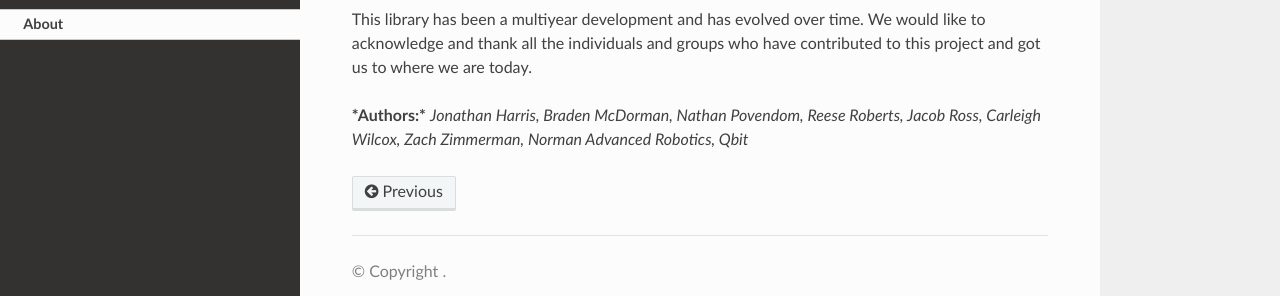
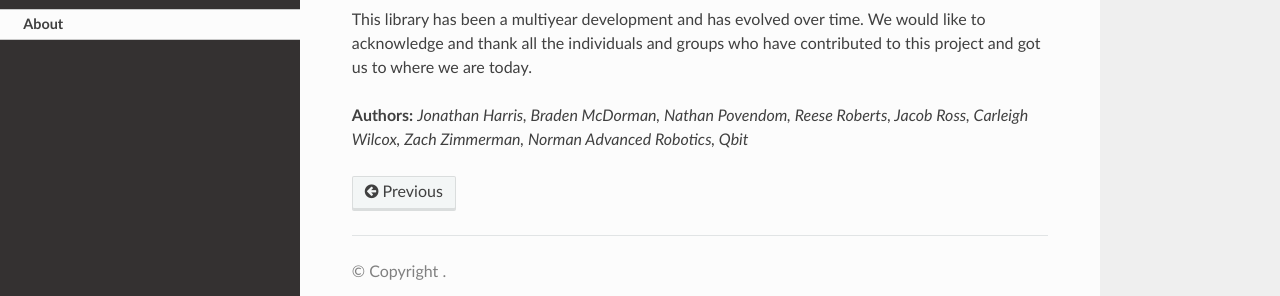
Before and after one commit to EZBotball/API, a Sphinx documentation site: the page built from docs/source/about.rst, in a window 1280 px wide. Shown: the part 152-448 px from the top of the page. Built offline with Sphinx 7.4.7 and the Read the Docs theme 2.0.0, drawn with Linux system fonts in a browser that asks for light colours.

```diff
--- a/docs/source/about.rst
+++ b/docs/source/about.rst
@@ -3,4 +3,4 @@ About
 
 This library has been a multiyear development and has evolved over time. We would like to acknowledge and thank all the individuals and groups who have contributed to this project and got us to where we are today.
 
-***Authors:*** *Jonathan Harris, Braden McDorman, Nathan Povendom, Reese Roberts, Jacob Ross, Carleigh Wilcox, Zach Zimmerman, Norman Advanced Robotics, Qbit*
+**Authors:** *Jonathan Harris, Braden McDorman, Nathan Povendom, Reese Roberts, Jacob Ross, Carleigh Wilcox, Zach Zimmerman, Norman Advanced Robotics, Qbit*
```
